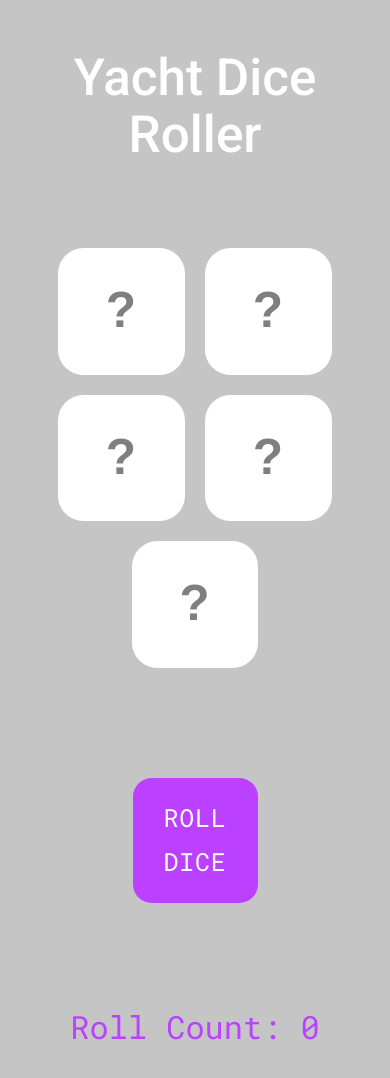
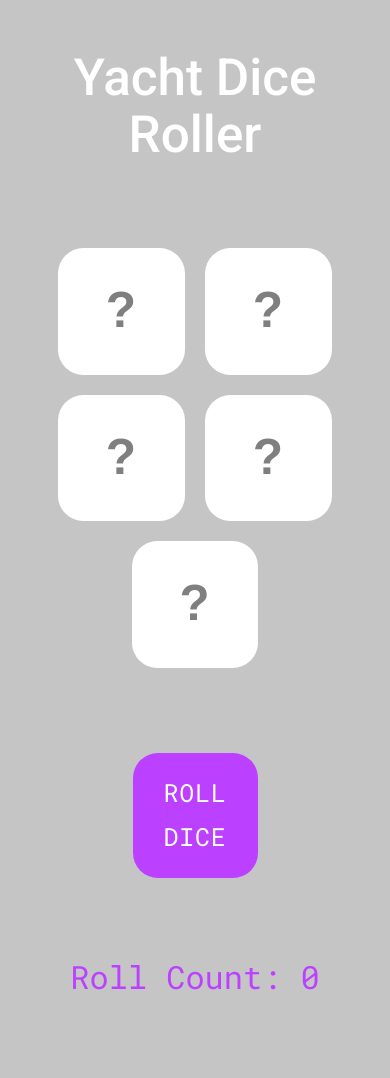
Before and after one commit to chriskstaton/SIXXES, a React (Vite) app: page / in a window 390 px wide. Shown: the top 1078 px of the page. Built offline with nearby package versions, Linux system fonts and the light colour scheme.

Commit message:
roll count & button margin now smaller mobile

```diff
--- a/src/App.scss
+++ b/src/App.scss
@@ -54,7 +54,7 @@ h1 {
 }
 
 .button-container {
-	margin: 100px;
+	margin: 75px;
 	button:focus {
 		outline: none;
 	}
@@ -66,7 +66,7 @@ h1 {
 .roll-dice-button {
 	height: 125px;
 	width: 125px;
-	border-radius: 100px;
+	// in line DiceRoller.tsx // border-radius: 25%;
 }
 
 .roll-dice-button:hover {
--- a/src/DiceRoller.tsx
+++ b/src/DiceRoller.tsx
@@ -172,7 +172,7 @@ function DiceRoller() {
 					sx={{
 						color: "white",
 						backgroundColor: "#bc40ff",
-						borderRadius: "15%",
+						borderRadius: "20%",
 						fontSize: "25px",
 						fontFamily: "'Roboto Mono', monospace",
 					}}
```
Also changed, not shown: 4 other files (tests, documents, lock files or other folders).
